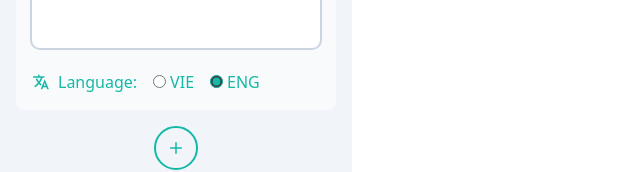
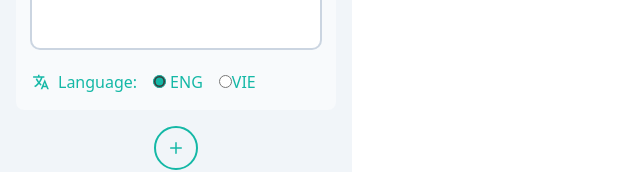
Before and after one commit to thanhstar260/Img_retrieval, a React (Create React App) app in the folder frontend/: page / in a window 1280 px wide. Shown: the part 239-411 px from the top of the page, without its empty margins (0-640 px from the left). Built offline with nearby package versions, Linux system fonts and the light colour scheme.

Commit message:
handle data in App component

```diff
--- a/frontend/src/App.js
+++ b/frontend/src/App.js
@@ -1,10 +1,26 @@
 import logo from './logo.svg';
 import SearchBar from './layouts/SearchBar';
+import { useState } from 'react';
 
 function App() {
+  const [isSubmitting, setIsSubmitting] = useState(false)
+
+  const handleSubmit = async (data) => {
+    console.log("hello")
+    const body = Object.values(data);
+    console.log(body);
+
+    //fetch ????? TODO
+    // simulation
+    setIsSubmitting(true);
+    await (new Promise((resolve) => setTimeout(resolve, 2000)))
+    setIsSubmitting(false);
+
+}
+
   return (
     <div className="App">
-      <SearchBar />
+      <SearchBar onSubmit={handleSubmit} isSubmitting={isSubmitting}/>
     </div>
 
   );
--- a/frontend/src/components/LangRadioGroup.jsx
+++ b/frontend/src/components/LangRadioGroup.jsx
@@ -3,15 +3,15 @@ import React from 'react'
 const LangRadioGroup = ({value, onChange, name}) => {
   return (
     <div className='text-teal-500'>
-        <div className='inline-block mr-4'>
-            <input className='mr-1 accent-teal-500'
-            type='radio' name={name} value='vie' id='vie' checked={value === "vie"} onChange={onChange}/>
-            <label htmlFor='vie'>VIE</label>
-        </div>
-        <div className='inline-block accent-teal-500'>
+        <div className='inline-block accent-teal-500 mr-4'>
             <input className='mr-1' type='radio' name={name} value='eng' id='eng' checked={value==="eng"}
             onChange={onChange}/>
             <label htmlFor='eng'>ENG</label>
+        </div>
+        <div className='inline-block'>
+            <input className='accent-teal-500'
+            type='radio' name={name} value='vie' id='vie' checked={value === "vie"} onChange={onChange}/>
+            <label htmlFor='vie'>VIE</label>
         </div>
     </div>
   )
--- a/frontend/src/components/Stage.jsx
+++ b/frontend/src/components/Stage.jsx
@@ -58,7 +58,7 @@ const inputTypes = [
 // }
 
 
-const Stage = ({id, canClose, onClose, onChange, onStopDraw}) => {
+const Stage = ({id, canClose, onClose, onChange}) => {
     const [selected, setSelected] = useState("scene");
     const [lang, setLang] = useState("eng");
     const [data, setData] = useState({
@@ -78,21 +78,17 @@ const Stage = ({id, canClose, onClose, onChange, onStopDraw}) => {
         if(type === selected)
             return;
         setSelected(type);
-        setData({
-            ...data,
-            lang: lang
-        })
-        onChange(data);
     }
 
 
     const selectLangHandler = (event) => {
         setLang(event.target.value);
-        setData({
+        const newData = {
             ...data,
-            lang: lang
-        })
-        onChange(data);
+            lang
+        }
+        setData(newData);
+        onChange(newData);
     }
 
     const handleChangeData = (type, newSearchData) => {
@@ -103,6 +99,7 @@ const Stage = ({id, canClose, onClose, onChange, onStopDraw}) => {
         }
         newData.data[type] = newSearchData;
         setData(newData);
+        onChange(newData);
     }
 
     useEffect(() => {
--- a/frontend/src/layouts/SearchBar.jsx
+++ b/frontend/src/layouts/SearchBar.jsx
@@ -6,17 +6,19 @@ import { IoIosAdd } from "react-icons/io";
 import OutlineButton from '../components/OutlineButton';
 import { PiRankingLight } from "react-icons/pi";
 import { IoIosSearch } from "react-icons/io";
+import { twMerge } from 'tailwind-merge';
 
-const SearchBar = () => {
+const SearchBar = ({onSubmit, isSubmitting}) => {
     const [canClose, setCanClose] = useState(false);
-    const [stages, setStages] = useState([{
-        key: uuidv4(),
-        value: undefined,
-    }]);
-
+    const [stages, setStages] = useState({
+        [uuidv4()]: {
+            data: {},
+            lang: "eng"
+        }
+    });
 
     useEffect(() => {
-        if(stages.length > 1) {
+        if(Object.keys(stages).length > 1) {
             setCanClose(true);
         } else {
             setCanClose(false);
@@ -27,45 +29,43 @@ const SearchBar = () => {
             .forEach((value, key) => {
                 value.innerHTML = key + 1;
             })
-    }, [stages])
+    }, [Object.keys(stages)])
 
     const addNewStageHandler = () => {
-        setStages([
+        setStages({
             ...stages,
-            {
-                key: uuidv4(),
-                value: undefined
+            [uuidv4()]: {
+                data: {},
+                lang: "eng",
             }
-        ])
+            })
+        }
+
+    const closeStageHandler = (key) => {
+        delete stages[key];
+        setStages({...stages})
     }
 
-    const closeStageHandler = (key) => {
-        setStages(
-            stages.filter((ele => ele !== key))
-        )
-    }
-
-    const changeValueHandler = (key) => {
-        return (data) => {
-            const newStages = stages.map(elm => {
-                if(elm.key === key) {
-                    elm = {
-                        ...elm,
-                        value: data,
-                    }
+    const changeDataInStage = (key) => {
+        return (newValue) => {
+            console.log(stages);
+            setStages(
+                {
+                    ...stages,
+                    [key]: newValue
                 }
-                return elm;
-            })
-
-            setStages(newStages);
+            )
         }
     }
 
   return (
-    <div className='w-[22rem] bg-slate-100 h-screen px-4 py-8 overflow-y-scroll'>
+    <div className={twMerge(
+        'w-[22rem] bg-slate-100 h-screen px-4 py-8 overflow-y-scroll',
+        `${isSubmitting ? 'cursor-wait' : ''}`
+    )}>
         <div className='flex flex-col gap-4'>
         {
-            stages.map(elm => <Stage key={elm.key} canClose={canClose} id={elm.key} onClose={() => closeStageHandler(elm)} onChange={changeValueHandler(elm.key)}></Stage>)
+            Object.keys(stages).map(key => <Stage key={key} canClose={canClose} id={key} onClose={() => closeStageHandler(key)} onChange={changeDataInStage(key)}></Stage>)
         }
         </div>
         <IconButton
@@ -80,7 +80,9 @@ const SearchBar = () => {
             <OutlineButton>
                 <PiRankingLight className='inline-block text-xl'/> Rerank
             </OutlineButton>
-            <OutlineButton>
+            <OutlineButton onClick={() => {console.log("hello");
+                onSubmit(stages)
+            }}>
                 <IoIosSearch className='inline-block text-xl'/> Search
             </OutlineButton>
         </div>
```
